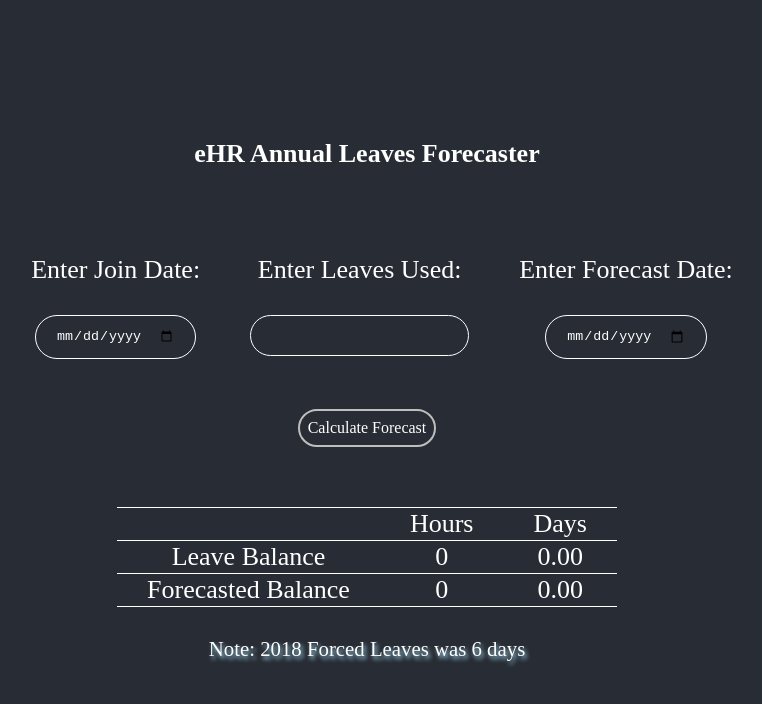
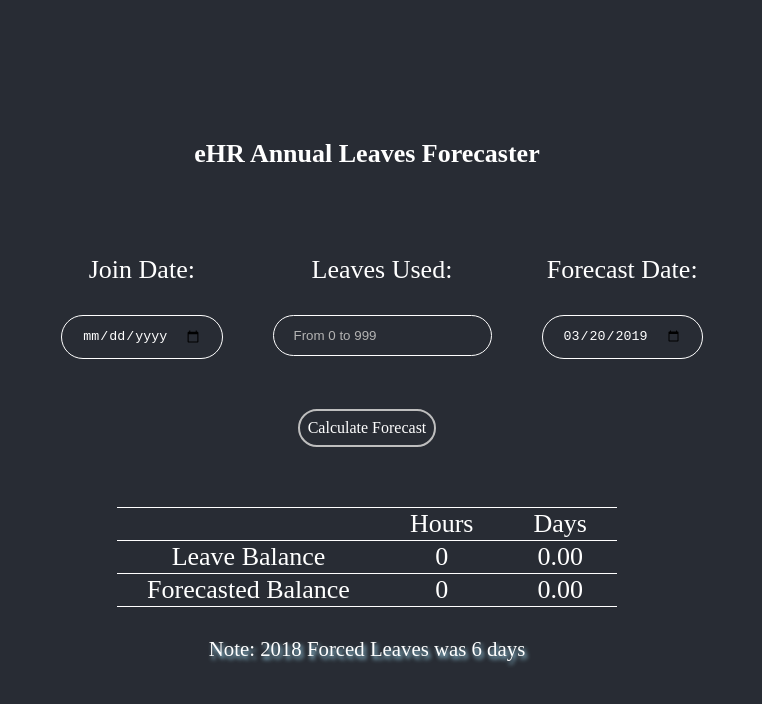
Before and after one commit to kodawarii/leavebalance, a React (Create React App) app: page / in a window 1280 px wide. Shown: the top 704 px of the page, without its empty margins (273-1035 px from the left). Built offline with nearby package versions, Linux system fonts and the light colour scheme; a web font is replaced by a local one.

Commit message:
Beta Version

```diff
--- a/src/Components/InputForm.js
+++ b/src/Components/InputForm.js
@@ -38,23 +38,29 @@ class InputForm extends Component {
     }
 
   render() {
+
+    /* Getting Today's date to default into forecast input field */
+    var curr = new Date();
+    curr.setDate(curr.getDate());
+    var date = curr.toISOString().substr(0,10);
+
     return (
       <div className="inputform">
           <form onSubmit={this.handleSubmit.bind(this)}>
             <ul>
                 <li>
-                    Enter Join Date: <br/><br/>
+                    Join Date: <br/><br/>
                     <input type="date" onChange={this.handleJoinChange.bind(this)} className="inputField"/>
                 </li>
 
                 <li>
-                    Enter Leaves Used: <br/><br/>
-                    <input type="text" ref="" onChange={this.handleUsedChange.bind(this)} className="inputField"/>
+                    Leaves Used: <br/><br/>
+                    <input type="text" maxlength="3" placeholder="From 0 to 999" pattern="\d*" onChange={this.handleUsedChange.bind(this)} className="inputField"/>
                 </li>
 
                 <li>
-                    Enter Forecast Date: <br/><br/>
-                    <input type="date" ref="" onChange={this.handleForecastChange.bind(this)} className="inputField"/>
+                    Forecast Date: <br/><br/>
+                    <input type="date" onChange={this.handleForecastChange.bind(this)} defaultValue={date} className="inputField"/>
                 </li>
             </ul>
 
--- a/src/Components/Style_InputForm.css
+++ b/src/Components/Style_InputForm.css
@@ -15,6 +15,15 @@ li{
     border-radius: 30px;
     padding: 12px 20px;
     color: white;
+}
+
+.inputField::placeholder{
+    color: rgb(179, 179, 179);
+}
+
+/* Hide the Placeholder text when focused */
+input:focus::-webkit-input-placeholder {
+    color: transparent;
 }
 
 .inputField:hover{
```
Also changed, not shown: 1 other file (tests, documents, lock files or other folders).
